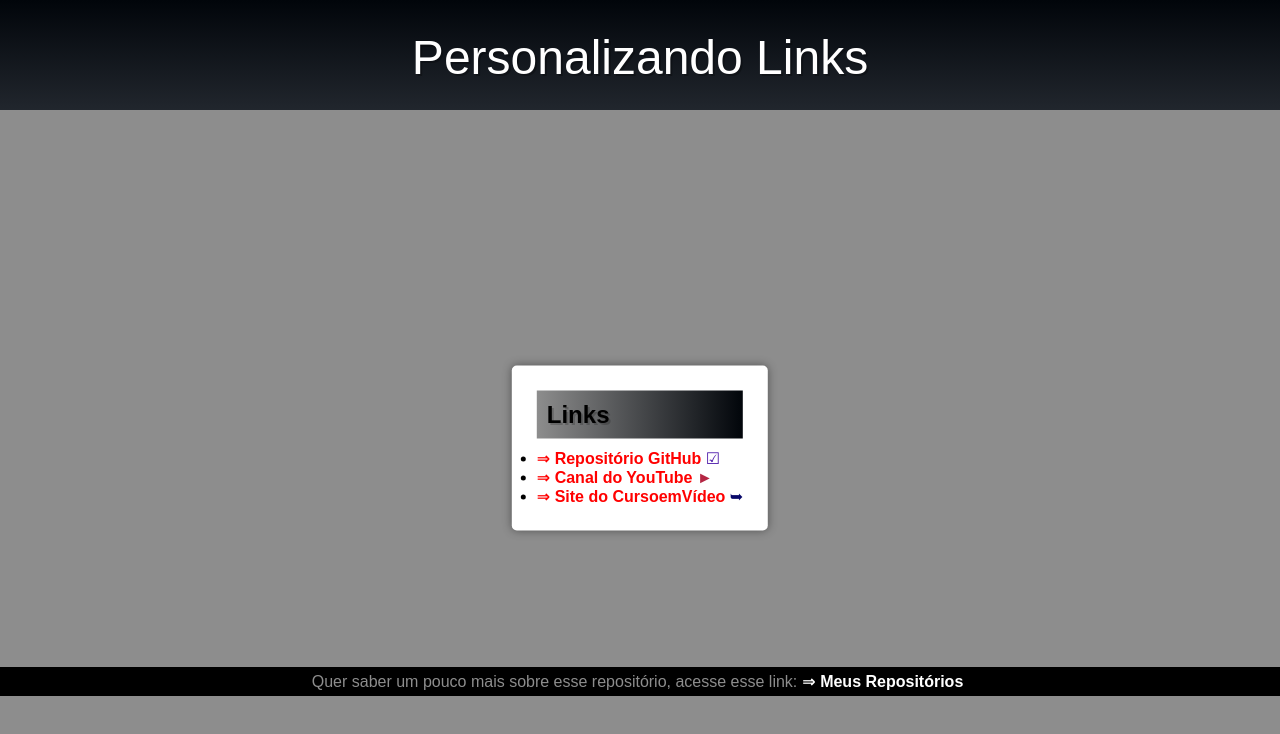
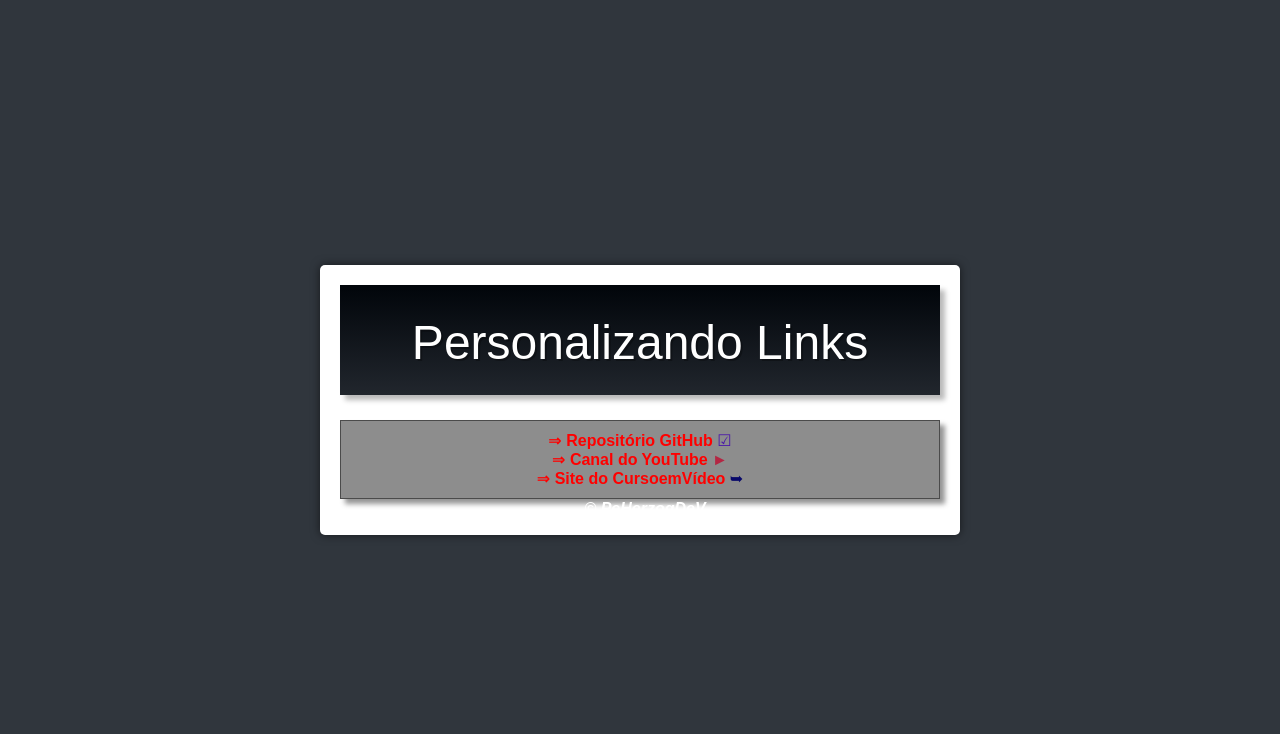
Before and after one commit to pedrohaherzog-2005/LinksHTML, a plain HTML site: page index.html in a window 1280 px wide. Drawn offline with Linux system fonts and the light colour scheme.

Commit message:
UPDATE: Novo rodapé.

```diff
--- /dev/null
+++ b/Modelo/estilo/form010.css
@@ -0,0 +1,79 @@
+/* form010.css */
+
+:root {
+    --cor0: #8d8d8d;
+    --cor1: #01050A;
+    --cor2: #0D1117;
+    --cor3: #161B22;
+    --cor4: #21262D;
+    --cor5: #30363D;
+
+    --fonte-padrao: Arial, Verdana, Helvetica, sans-serif;
+    --fonte-destaque: 'Bebas Neue', sans-serif;
+}
+
+* {
+    padding: 0px;
+    margin: 0px;
+}
+
+body {
+    background-color: var(--cor5);
+    font-family: var(--fonte-padrao);
+}
+
+main {
+    background-color: white;
+    border-radius: 5px;
+    text-align: left;
+    margin-top: 10px;
+    box-shadow: 0px 0px 10px rgba(0, 0, 0, 0.418);
+    max-width: 900px;
+    min-width: 700px;
+    transform: translate(-50%, -50%);
+    position: absolute;
+    padding: 15pt;
+    height: 240px;
+    margin: auto;
+    left: 50%;
+    top: 50%;
+}
+
+header {
+    background-image: linear-gradient(to bottom, var(--cor1), var(--cor4));
+    padding-top: 30px;
+    min-height: 70px;
+    text-align: center;
+}
+
+header h1 {
+    margin-bottom: 20px;
+    text-shadow: 2px 2px 0px rgba(0, 0, 0, 0.267);
+    font-family: var(--fonte-destaque);
+    font-weight: normal;
+    font-size: 30pt;
+    color: white;
+}
+
+form {
+    background-color: var(--cor0);
+    margin-top: 10px;
+    padding: 15px;
+    color: white;
+    font-size: 14pt;
+    border-radius: 5px;
+}
+
+form label {
+    color: black;
+}
+
+form output {
+    color: black;
+}
+
+input {
+    margin-top: 10px;
+    padding: 5px;
+    border-radius: 5px;
+}
--- a/estilo/links.css
+++ b/estilo/links.css
@@ -26,8 +26,25 @@
 }
 
 body {
-    background-color: var(--cor0);
+    background-color: var(--cor5);
     font-family: var(--fonte-padrao);
+}
+
+main {
+    background-color: white;
+    border-radius: 5px;
+    text-align: center;
+    margin-top: 10px;
+    box-shadow: 0px 0px 10px rgba(0, 0, 0, 0.555);
+    max-width: 900px;
+    min-width: 600px;
+    transform: translate(-50%, -50%);
+    position: absolute;
+    padding: 15pt;
+    height: 230px;
+    margin: auto;
+    left: 50%;
+    top: 50%;
 }
 
 header {
@@ -35,6 +52,7 @@ header {
     padding-top: 30px;
     min-height: 80px;
     text-align: center;
+    box-shadow: 5px 5px 5px rgba(0, 0, 0, 0.275);
 }
 
 header h1 {
@@ -46,49 +64,36 @@ header h1 {
     color: white;
 }
 
-main {
-    background-color: white;
-    border-radius: 5px;
-    text-align: left;
-    margin-top: 10px;
-    box-shadow: 0px 0px 10px rgba(0, 0, 0, 0.418);
-    min-width: 200px;
-    transform: translate(-50%, -50%);
-    position: absolute;
-    padding: 25px;
-    margin: auto;
-    left: 50%;
-    top: 56%;
+main ul {
+    background-color: var(--cor0);
+    list-style: none;
+    margin-top: 25px;
+    box-shadow: 5px 5px 5px rgba(0, 0, 0, 0.418);
+    min-width: 250px;
+    padding: 10px;
+    border: 1px solid rgba(0, 0, 0, 0.466);
 }
 
-main h2 {
-    background-image: linear-gradient(to right, var(--cor0), var(--cor1));
-    margin-bottom: 10px;
-    text-shadow: 2px 2px 0px rgba(0, 0, 0, 0.193);
-    text-align: left;
-    padding: 10px;
-}
-
-a {
+#lista {
     color: red;
     text-decoration: none;
     font-weight: bold;
 }
 
-a:visited {
+#lista:visited {
     color: darkred;
 }
 
-a:hover {
+#lista:hover {
     color: black;
     text-decoration: underline;
 }
 
-a:active {
+#lista:active {
     color: yellow;
 }
 
-a::before {
+#lista::before {
     content: '⇒ ';
 }
 
@@ -108,20 +113,19 @@ a::before {
 }
 
 footer {
-    background-color: black;
+    font-style: italic;
     text-align: center;
     font-size: 12pt;
     position: relative;
     padding: 5px;
-    padding-top: 5px;
-    padding-bottom: 5px;
-    bottom: -557px;
-    color: var(--cor0);
+    padding-left: 20px;
+    bottom: -495px;
 }
 
 footer .rodape {
     color: white;
     padding: 5px;
+    padding-right: 10px;
     font-weight: bold;
     border-radius: 3px;
     text-decoration: none;
@@ -129,6 +133,7 @@ footer .rodape {
 }
 
 footer .rodape:hover {
-    text-decoration: underline;
-    color: var(--cor5);
+    box-shadow: 0px 0px 10px rgba(0, 0, 0, 0.555);
+    background-color: var(--cor0);
+    color: var(--cor1);
 }
--- a/index.html
+++ b/index.html
@@ -7,19 +7,18 @@
     <link rel="stylesheet" href="estilo/links.css">
 </head>
 <body>
-    <header>
-        <h1>Personalizando Links</h1>
-    </header>
     <main>
-        <h2>Links</h2>
+        <header>
+            <h1>Personalizando Links</h1>
+        </header>
         <ul>
-            <li><a href="https://gustavoguanabara.github.io" target="_blank" class="repositorio">Repositório GitHub</a></li>
-            <li><a href="https://youtube.com/cursoemvideo" class="canal">Canal do YouTube</a></li>
-            <li><a href="https://www.cursoemvideo.com" class="site">Site do CursoemVídeo</a></li>
+            <li><a href="https://gustavoguanabara.github.io" target="_blank" class="repositorio" id="lista">Repositório GitHub</a></li>
+            <li><a href="https://youtube.com/cursoemvideo" class="canal" id="lista">Canal do YouTube</a></li>
+            <li><a href="https://www.cursoemvideo.com" class="site" id="lista">Site do CursoemVídeo</a></li>
         </ul>
     </main>
     <footer>
-        <p>Quer saber um pouco mais sobre esse repositório, acesse esse link:<a href="https://github.com/pedrohaherzog-2005" target="_blank" class="rodape">Meus Repositórios</a></p>
+        <p><a href="https://github.com/pedrohaherzog-2005" target="_blank" class="rodape">&copy; PeHerzogDeV</a></p>
     </footer>
 </body>
 </html>
```
Also changed, not shown: Modelo/modelo.html (added, +37 -0 lines).
